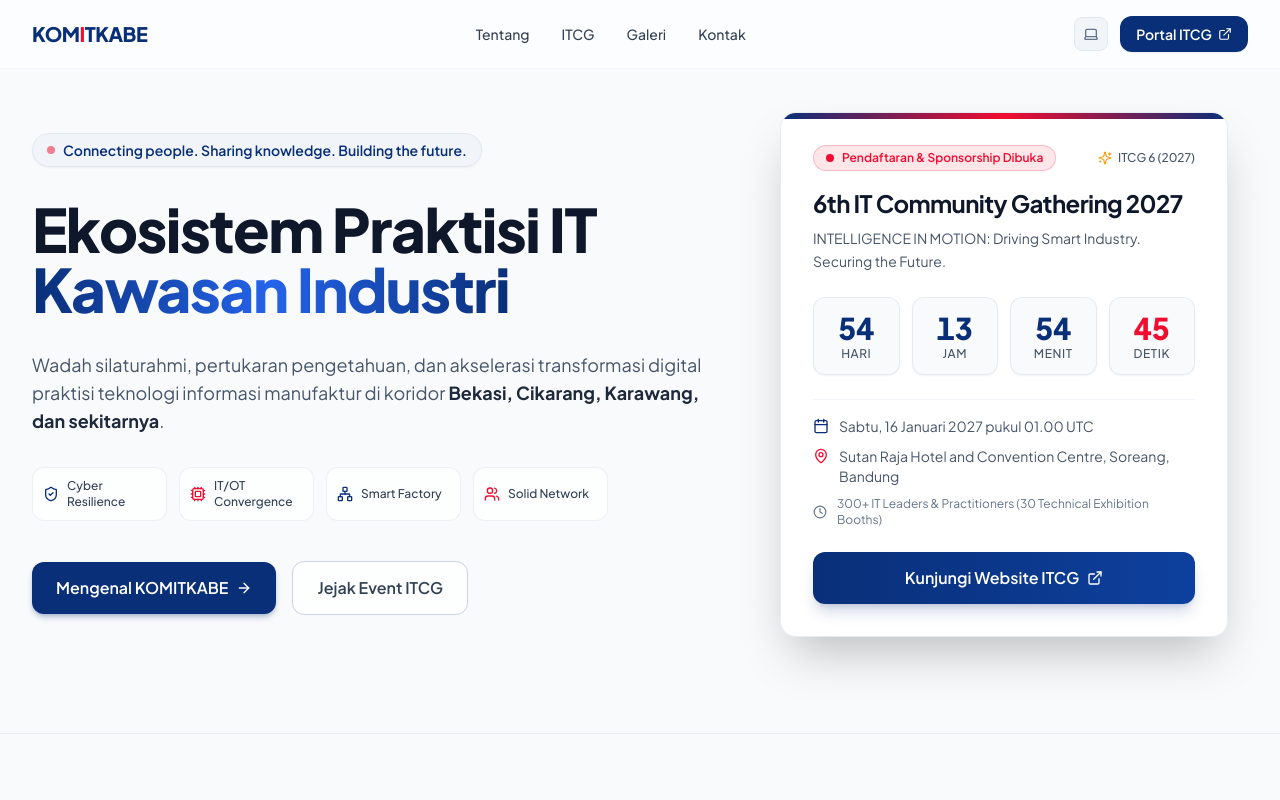
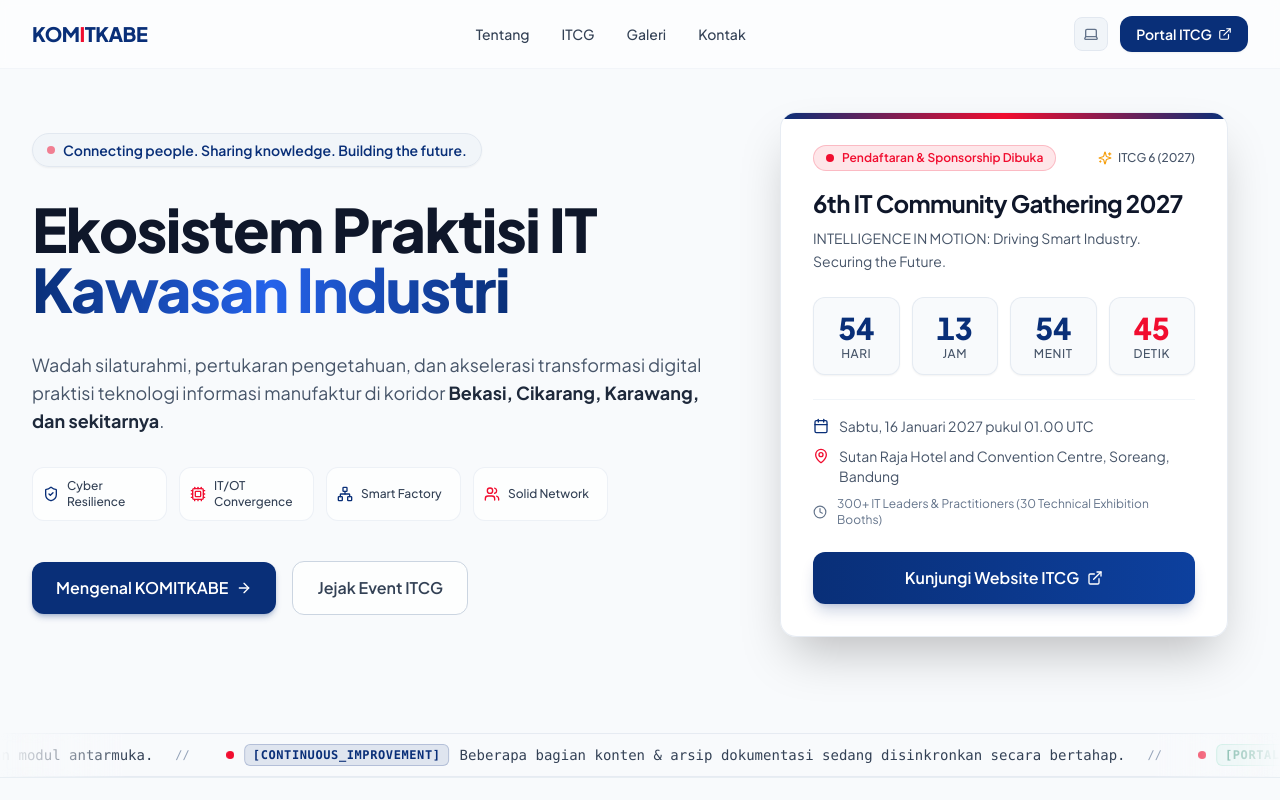
Before and after one commit to trisfaizal/komitkabe-web, a React (Vite) app: page / in a window 1280 px wide. Shown: the top 800 px of the page. Built offline with nearby package versions, Linux system fonts and the light colour scheme; the HTML template or start-up script is replaced by a standard one.

Commit message:
feat: add techie status marquee ticker below hero

```diff
--- a/src/App.tsx
+++ b/src/App.tsx
@@ -2,6 +2,7 @@ import React, { useState } from 'react';
 import { ThemeProvider } from './context/ThemeContext';
 import { Navbar } from './components/Navbar';
 import { Hero } from './components/Hero';
+import { StatusTicker } from './components/StatusTicker';
 import { About } from './components/About';
 import { ItcgHistory } from './components/ItcgHistory';
 import { Gallery } from './components/Gallery';
@@ -49,6 +50,7 @@ export const App: React.FC = () => {
 
         <main className="flex-1">
           <Hero />
+          <StatusTicker />
           <About />
           <ItcgHistory onPhotoClick={handleHistoryPhotoClick} />
           <Gallery onSelectPhoto={handleSelectPhoto} />
--- /dev/null
+++ b/src/components/StatusTicker.tsx
@@ -0,0 +1,87 @@
+import React from 'react';
+
+interface TickerMessage {
+  tag: string;
+  type: 'status' | 'info' | 'live' | 'node';
+  text: string;
+}
+
+const tickerMessages: TickerMessage[] = [
+  {
+    tag: 'SYS_STATUS: ACTIVE_BUILD',
+    type: 'status',
+    text: 'KOMITKABE.ID sedang dalam tahap pembaruan sistem & penyempurnaan modul antarmuka.'
+  },
+  {
+    tag: 'CONTINUOUS_IMPROVEMENT',
+    type: 'info',
+    text: 'Beberapa bagian konten & arsip dokumentasi sedang disinkronkan secara bertahap.'
+  },
+  {
+    tag: 'PORTAL_ITCG: ONLINE',
+    type: 'live',
+    text: 'Informasi & pendaftaran 6th IT Community Gathering 2027 tetap beroperasi normal melalui portal resmi.'
+  },
+  {
+    tag: 'NODE: BEKASI • CIKARANG • KARAWANG',
+    type: 'node',
+    text: 'Connecting people. Sharing knowledge. Building the future.'
+  }
+];
+
+export const StatusTicker: React.FC = () => {
+  const getBadgeStyle = (type: TickerMessage['type']) => {
+    switch (type) {
+      case 'status':
+        return 'bg-brand-red/10 text-brand-red border-brand-red/25 dark:bg-[#f10d2f]/20 dark:text-[#ff5a73] dark:border-[#f10d2f]/30';
+      case 'live':
+        return 'bg-emerald-500/10 text-emerald-700 border-emerald-500/25 dark:bg-emerald-500/20 dark:text-emerald-300 dark:border-emerald-500/30';
+      case 'info':
+        return 'bg-brand-navy/10 text-brand-navy border-brand-navy/20 dark:bg-blue-500/20 dark:text-[#9ec0ff] dark:border-blue-500/30';
+      case 'node':
+        return 'bg-slate-200/70 text-slate-800 border-slate-300 dark:bg-slate-800 dark:text-slate-200 dark:border-slate-700';
+    }
+  };
+
+  const renderItems = (prefix: string) =>
+    tickerMessages.map((item, idx) => (
+      <div key={`${prefix}-${idx}`} className="inline-flex items-center gap-2.5 px-3">
+        {/* Pulsing Dot */}
+        <span className="relative flex h-2 w-2 shrink-0">
+          <span className="animate-ping absolute inline-flex h-full w-full rounded-full bg-[#f10d2f] opacity-75" />
+          <span className="relative inline-flex rounded-full h-2 w-2 bg-[#f10d2f]" />
+        </span>
+
+        {/* Tag Badge */}
+        <span
+          className={`font-mono text-[10px] sm:text-xs font-bold px-2 py-0.5 rounded-md border tracking-wider uppercase shrink-0 ${getBadgeStyle(
+            item.type
+          )}`}
+        >
+          [{item.tag}]
+        </span>
+
+        {/* Message Content */}
+        <span className="font-mono text-xs sm:text-sm text-slate-700 dark:text-slate-300 font-medium whitespace-nowrap">
+          {item.text}
+        </span>
+
+        {/* Techie Separator */}
+        <span className="text-slate-400 dark:text-slate-600 font-mono text-xs px-3 select-none">
+          //
+        </span>
+      </div>
+    ));
+
+  return (
+    <div
+      aria-label="Status Ticker"
+      className="w-full overflow-hidden border-y border-slate-200/80 dark:border-slate-800/80 bg-slate-50/70 dark:bg-[#0b1426]/80 backdrop-blur-sm py-2.5 mask-marquee"
+    >
+      <div className="flex w-max animate-marquee hover:[animation-play-state:paused] select-none items-center">
+        {renderItems('set1')}
+        {renderItems('set2')}
+      </div>
+    </div>
+  );
+};
--- a/src/index.css
+++ b/src/index.css
@@ -55,3 +55,9 @@
 .dark .glow-card {
   box-shadow: 0 4px 20px -2px rgba(0, 0, 0, 0.4), 0 0 0 1px rgba(255, 255, 255, 0.05);
 }
+
+/* Ticker edge fade mask */
+.mask-marquee {
+  mask-image: linear-gradient(to right, transparent, black 10%, black 90%, transparent);
+  -webkit-mask-image: linear-gradient(to right, transparent, black 10%, black 90%, transparent);
+}
--- a/tailwind.config.js
+++ b/tailwind.config.js
@@ -29,11 +29,16 @@ export default {
       animation: {
         'pulse-subtle': 'pulse 3s cubic-bezier(0.4, 0, 0.6, 1) infinite',
         'float': 'float 4s ease-in-out infinite',
+        'marquee': 'marquee 35s linear infinite',
       },
       keyframes: {
         float: {
           '0%, 100%': { transform: 'translateY(0px)' },
           '50%': { transform: 'translateY(-6px)' },
+        },
+        marquee: {
+          '0%': { transform: 'translateX(0%)' },
+          '100%': { transform: 'translateX(-50%)' },
         }
       }
     },
```
